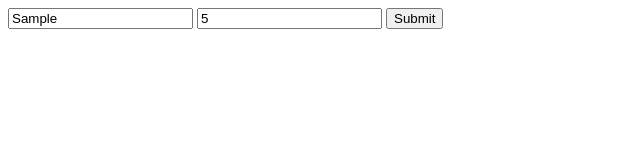
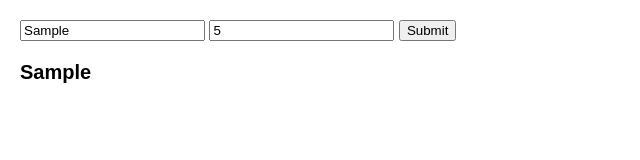
Before and after one commit to acciojob/async-function-timeout-DivyaKandpal93, a website: page main.html in a window 1280 px wide. Both pictures are taken after typing "Sample", "5" into the empty fields and a click on the button "Submit". Shown: the whole page, without its empty margins (0-640 px from the left). Drawn offline with Linux system fonts and the light colour scheme.

Commit message:
created a submission

```diff
--- a/main.html
+++ b/main.html
@@ -10,7 +10,7 @@
     <form onsubmit="return false">
       <input type="text" id="text" placeholder="Text" />
       <input type="number" id="delay" placeholder="Delay" />
-      <button type="button" id="btn">Submit</button>
+      <button type="button" id="button">Submit</button>
     </form>
 
     <div id="output"></div>
--- a/script.js
+++ b/script.js
@@ -1 +1,32 @@
 //your JS code here. If required.
+async function showMsg() {
+
+            //Read Input
+            const textInput = document.getElementById("text");
+            const delayInput = document.getElementById("delay");
+            const outputDiv = document.getElementById("output");
+
+            //Validate Input
+            if(!textInput.value){
+                outputDiv.innerHTML = "Please Enter Text Input";
+                return;
+            }
+
+            if(!delayInput.value || delayInput.value <0){
+                outputDiv.innerHTML = "Please enter a valid delay(ms)";
+                return;
+            }
+            //Convert delay to a valid input
+            const delay = parseInt(delayInput.value);
+
+             // Clear previous output
+             outputDiv.innerHTML = "⏳ Waiting...";
+
+             //async function to wait
+             await new Promise(resolve => setTimeout(resolve, delay));
+
+            //Display the msg after delay
+            outputDiv.innerHTML = `${textInput.value}`;
+
+        }
+        document.getElementById("button").addEventListener("click", showMsg);
--- a/styles.css
+++ b/styles.css
@@ -1 +1,10 @@
 /*  your css code here. If applicable */
+ body {
+        font-family: Arial, sans-serif;
+        margin: 20px;
+      }
+      #output {
+        margin-top: 20px;
+        font-size: 20px;
+        font-weight: bold;
+      }
```
